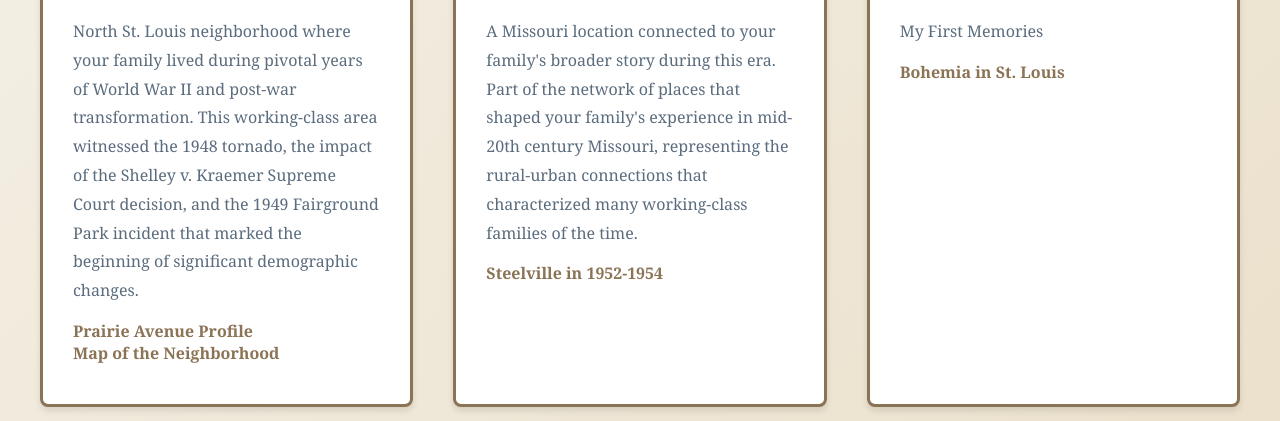
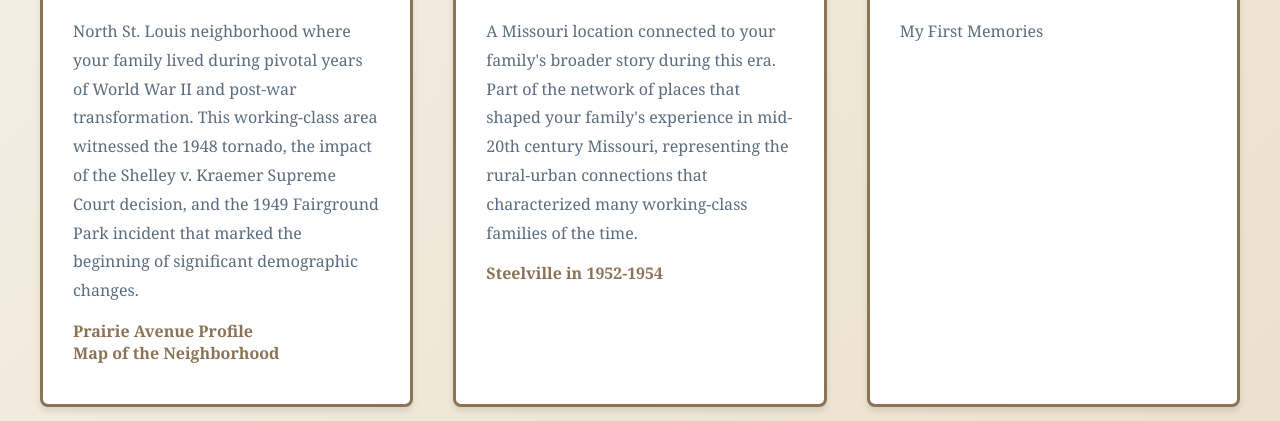
Before and after one commit to JHNDAY/JhndayRprts, a plain HTML site: page MyHistory.html in a window 1280 px wide. Shown: the part 379-800 px from the top of the page. Drawn offline with Linux system fonts and the light colour scheme.

Commit message:
Add files via upload

```diff
--- a/MyHistory.html
+++ b/MyHistory.html
@@ -151,9 +151,6 @@
                 <h2>14th St : Everdings</h2>
                 <p class="years">Home next to a Dairy</p>
                 <p style="margin-top: 20px; color: #5a6c7d; line-height: 1.8;">My First Memories</p>
-                <p style="margin-top: 15px;">
-                    <a href="https://jhnday.github.io/JhndayRprts/bohemian_hill_report" target="_blank" style="color: #8b7355; text-decoration: none; font-weight: bold;">Bohemia in St. Louis</a>
-                </p>
             </div>
 
             <div class="location-card">
```
